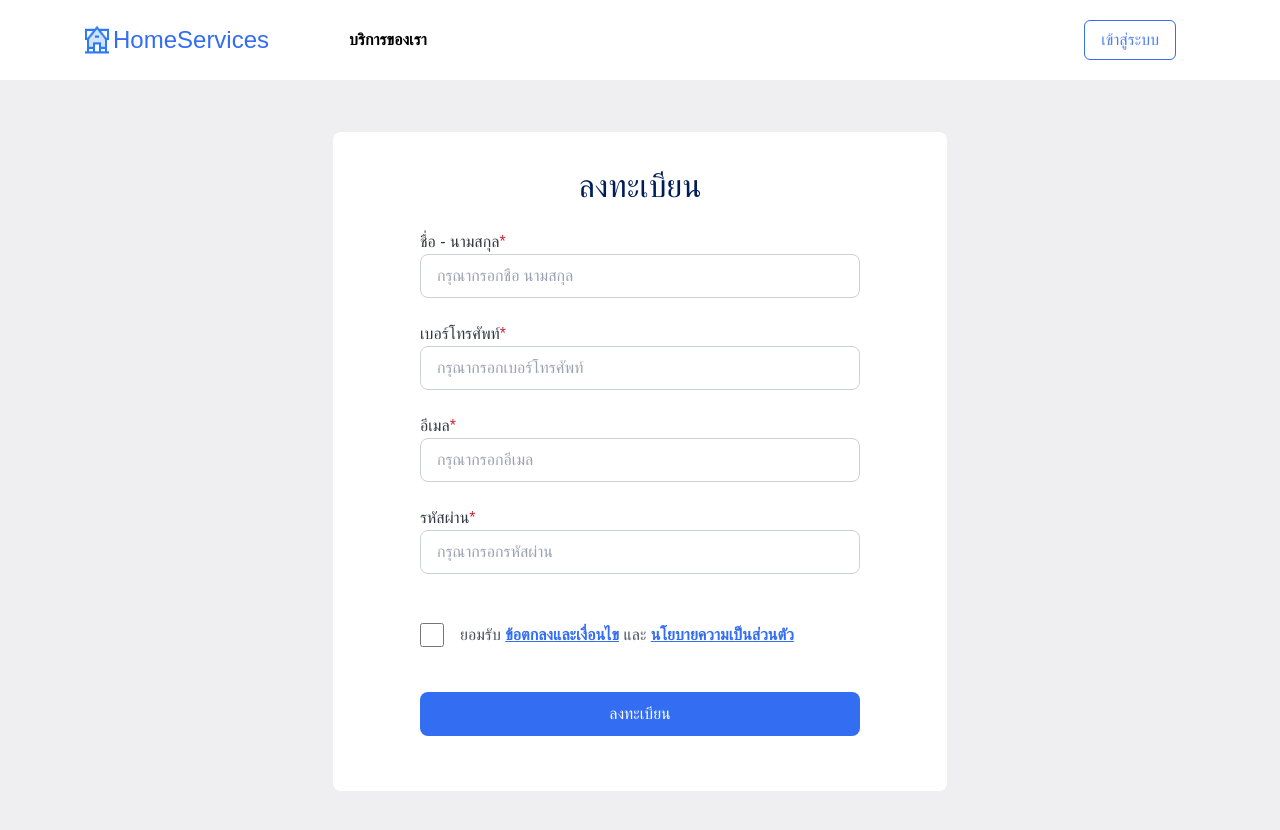
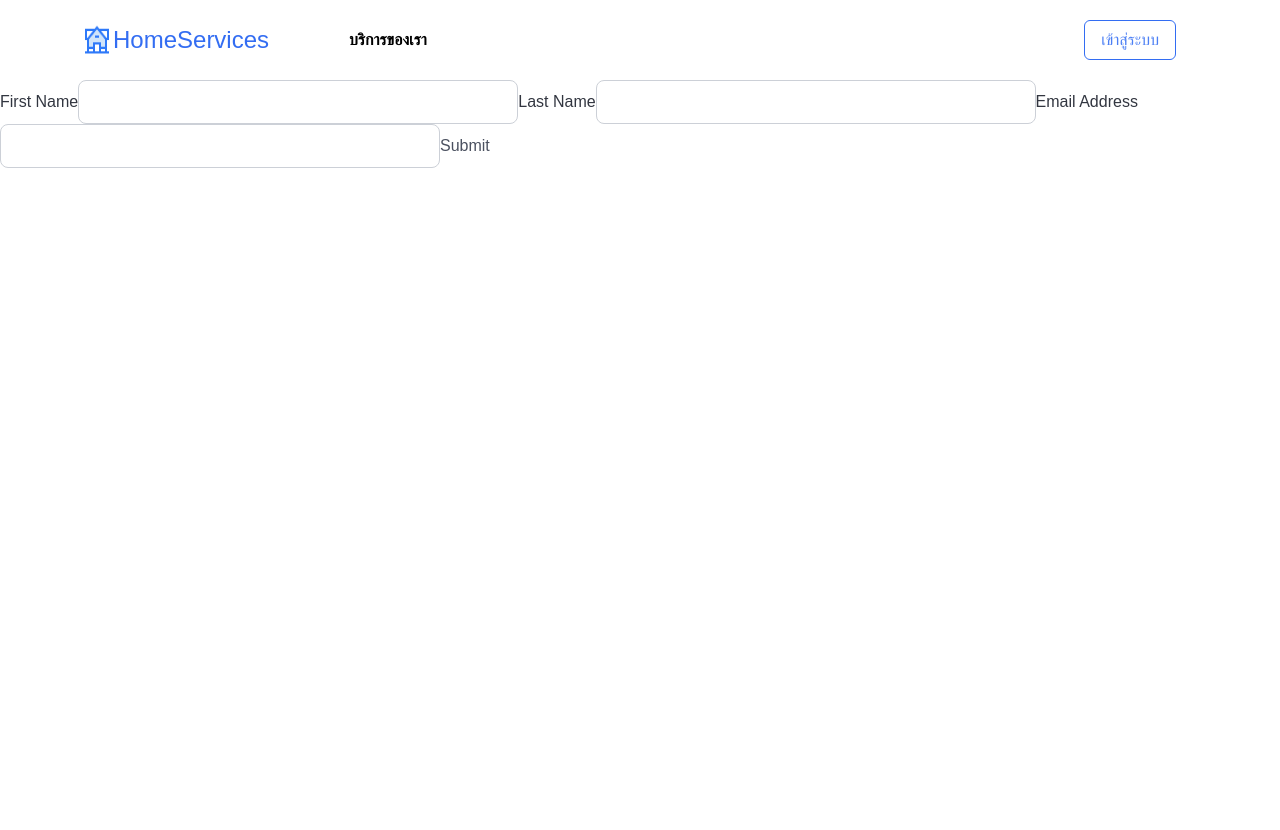
Before and after one commit to napatwongchr/home-service-2, a React (Create React App) app in the folder client/: page /register in a window 1280 px wide. Shown: the top 830 px of the page. After the commit the page ends 800 px from the top, so only its background shows below. Built offline with nearby package versions, Linux system fonts and the light colour scheme.

Commit message:
feat: form validation

```diff
--- a/client/package.json
+++ b/client/package.json
@@ -17,7 +17,8 @@
     "react-dom": "^18.2.0",
     "react-router-dom": "^6.4.2",
     "react-scripts": "5.0.1",
-    "web-vitals": "^2.1.4"
+    "web-vitals": "^2.1.4",
+    "yup": "^0.32.11"
   },
   "scripts": {
     "start": "react-scripts start",
--- a/client/src/components/RegisterPage/RegisterForm.js
+++ b/client/src/components/RegisterPage/RegisterForm.js
@@ -1,61 +1,92 @@
 import React from 'react';
 import { Container, Flex, Link, Text } from '@chakra-ui/react';
-import { Formik, Field, Form } from 'formik';
+import { Formik, Field, Form, useFormik } from 'formik';
+import * as Yup from 'yup';
 import './registerPage.css'
 
 const RegisterForm = () => {
 
+    const validate = values => {
+        const errors = {};
+
+        if (!values.fullName) {
+            errors.fullName = 'Required';
+        } else if (values.fullName.length > 15) {
+            errors.fullName = 'Must be 15 characters or less';
+        }
+
+        if (!values.phoneNumber) {
+            errors.phoneNumber = 'Required';
+        } else if (values.phoneNumber.length > 20) {
+            errors.phoneNumber = 'Must be 20 characters or less';
+        }
+
+        if (!values.email) {
+            errors.email = 'Required';
+        } else if (!/^[A-Z0-9._%+-]+@[A-Z0-9.-]+\.[A-Z]{2,4}$/i.test(values.email)) {
+            errors.email = 'Invalid email address';
+        }
+
+        return errors;
+    };
+
+    const formik = useFormik({
+        initialValues: {
+            fullName: '',
+            phoneNumber: '',
+            email: '',
+        },
+        validate,
+        onSubmit: values => {
+            alert(JSON.stringify(values, null, 2));
+        },
+    });
     return (
-        <Container maxW={'100%'} maxH={'100%'} bg='gray.100' py={'52px'} centerContent>
-            <Formik
-                initialValues={{
-                    fullName: '',
-                    phoneNumber: '',
-                    password: '',
-                    email: '',
-                    acceptTerm: ''
-                }}
-                onSubmit={async (values) => {
-                    console.log(values);
-                }}
-            >
-                <Form>
-                    <Flex flexDirection={'column'} w={614} bg='utility.white' borderRadius={'8px'} px={'87px'} py={'30px'}>
-                        <Text textStyle={'h1'} color='blue.950' textAlign={'center'}>ลงทะเบียน</Text>
-                        <label htmlFor="fullName">
-                            ชื่อ - นามสกุล<span className='star'>*</span>
-                            <Field id="fullName" name="fullName" placeholder="กรุณากรอกชื่อ นามสกุล" />
-                        </label>
-                        <label htmlFor="phoneNumber">
-                            เบอร์โทรศัพท์<span className='star'>*</span>
-                            <Field id="phoneNumber" name="phoneNumber" placeholder="กรุณากรอกเบอร์โทรศัพท์" />
-                        </label>
-                        <label htmlFor="email">
-                            อีเมล<span className='star'>*</span>
-                            <Field id="email" name="email" placeholder="กรุณากรอกอีเมล" />
-                        </label>
-                        <label htmlFor="password">
-                            รหัสผ่าน<span className='star'>*</span>
-                            <Field id="password" name="password" placeholder="กรุณากรอกรหัสผ่าน" />
-                        </label>
-                        <Flex my={'45px'}>
+        <form onSubmit={formik.handleSubmit}>
+            <label htmlFor="fullName">First Name</label>
+            <input
+                id="fullName"
+                name="fullName"
+                type="text"
+                onChange={formik.handleChange}
+                onBlur={formik.handleBlur}
+                value={formik.values.fullName}
+            />
+            {formik.touched.fullName && formik.errors.fullName ? (
+                <div>{formik.errors.fullName}</div>
+            ) : null}
 
-                            <Field id='checkbox' type="checkbox" name="acceptTerm" />
-                            <label htmlFor='checkbox' />
-                            <Text ml={'16px'} >{`ยอมรับ `}
-                                <Link textStyle='button' color='blue.600' textDecoration={'underline'} _hover={{ color: 'blue.400' }} _active={{ color: 'blue.600' }}>ข้อตกลงและเงื่อนไข</Link>
-                                <span>{` และ `}</span>
-                                <Link textStyle='button' color='blue.600' textDecoration={'underline'} _hover={{ color: 'blue.400' }} _active={{ color: 'blue.600' }}>นโยบายความเป็นส่วนตัว </Link>
-                            </Text>
-                        </Flex>
-                        <button id='btnRegister' type="submit">ลงทะเบียน</button>
-                    </Flex >
-                </Form>
-            </Formik >
+            <label htmlFor="phoneNumber">Last Name</label>
+            <input
+                id="phoneNumber"
+                name="phoneNumber"
+                type="text"
+                onChange={formik.handleChange}
+                onBlur={formik.handleBlur}
+                value={formik.values.phoneNumber}
+            />
+            {formik.touched.phoneNumber && formik.errors.phoneNumber ? (
+                <div>{formik.errors.phoneNumber}</div>
+            ) : null}
 
-        </Container >
+            <label htmlFor="email">Email Address</label>
+            <input
+                id="email"
+                name="email"
+                type="email"
+                onChange={formik.handleChange}
+                onBlur={formik.handleBlur}
+                value={formik.values.email}
+            />
+            {formik.touched.email && formik.errors.email ? (
+                <div>{formik.errors.email}</div>
+            ) : null}
 
-    )
+            <button type="submit">Submit</button>
+        </form>
+    );
+
+
 }
 
 export default RegisterForm
```
Also changed, not shown: client/src/utils/handleForm.js (added, +36 -0 lines), 2 other files (tests, documents, lock files or other folders).
